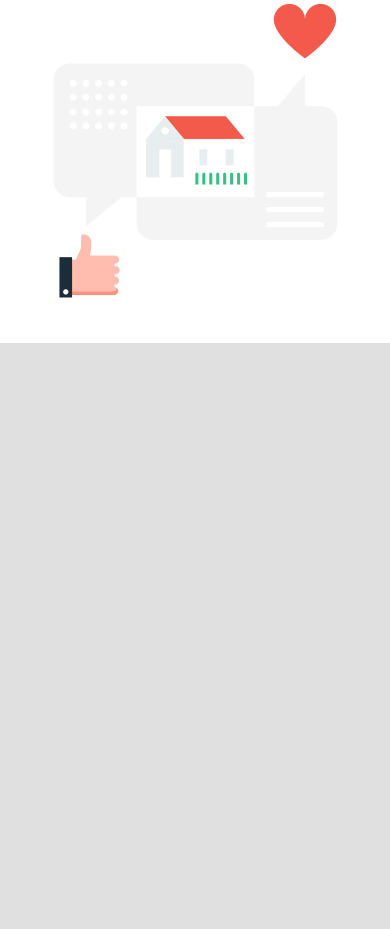
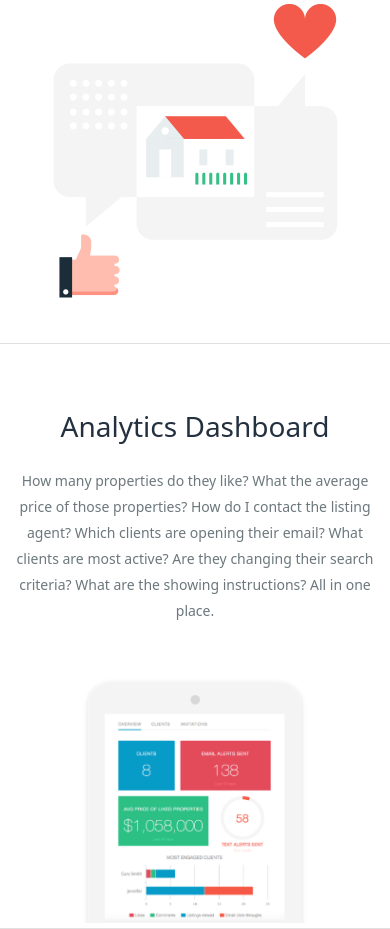
Before and after one commit to skywinston/wrs-trial, a plain HTML site: page with-flexbox/index.html in a window 390 px wide. Shown: the part 3022-3951 px from the top of the page. Before the commit the page ends 3365 px from the top, so only its background shows below. Drawn offline with nearby package versions, Linux system fonts and the light colour scheme.

Commit message:
Completed 'analytics dashboard' section in flex

```diff
--- a/with-flexbox/index.html
+++ b/with-flexbox/index.html
@@ -86,6 +86,18 @@
           <img src="../images/social_style_collaboration@2x.png" alt="Social Style Collaboration" />
         </figure>
       </section>
+      <section class="analytics">
+        <figure>
+          <img src="../images/analytics_dashboard@2x.png" alt="Analytics Dashboard" />
+        </figure>
+        <div class="feature-blurb">
+          <h1>Analytics Dashboard</h1>
+          <p>
+            How many properties do they like?  What the average price of those properties? How do I contact the listing agent?  Which clients are opening their email?  What clients are most active?  Are they changing their search criteria?  What are the showing instructions?
+All in one place.
+          </p>
+        </div>
+      </section>
     </main>
 
     <script src="https://ajax.googleapis.com/ajax/libs/jquery/2.1.4/jquery.min.js"></script>
--- a/with-flexbox/styles.scss
+++ b/with-flexbox/styles.scss
@@ -275,6 +275,32 @@ p {
 
 // END Social-Style Collaboration
 
+// BEGIN Analytics Dashboard
+
+.analytics {
+  @include flex-row-center;
+  border-bottom: 1px solid $background;
+  padding: 0 5%;
+  figure {
+    align-self: flex-end;
+    flex: 1 1 auto;
+    margin: 0px;
+    img {
+      width: 100%;
+      max-width: 500px;
+    }
+  }
+  div {
+    align-self: flex-start;
+    flex: 1 1 auto;
+    max-width: 364px;
+    padding-top: 80px;
+    padding-right: 40px;
+  }
+}
+
+// END Analytics Dashboard
+
 // MEDIA QUERIES & BREAKPOINTS
 @media screen and (min-width: 1150px){
   .page {
@@ -304,6 +330,17 @@ p {
   .mls {
     figure {
       padding-left: 8%;
+    }
+  }
+
+  .analytics {
+    div {
+      padding-right: 0px;
+    }
+    figure {
+      img {
+        width: 80%;
+      }
     }
   }
 }
@@ -339,6 +376,17 @@ p {
   .collaboration {
     figure {
       padding-left: 2%;
+    }
+  }
+
+  .analytics {
+    div {
+      padding-right: 20px;
+    }
+    figure {
+      img {
+        width: 80%;
+      }
     }
   }
 }
@@ -378,7 +426,8 @@ p {
   .clients,
   .streams,
   .mls,
-  .collaboration {
+  .collaboration,
+  .analytics {
     @include flex-col-center;
     text-align: center;
     padding: 40px 2%;
@@ -418,6 +467,7 @@ p {
   }
 
   .collaboration {
+    border-bottom: 1px solid $background;
     figure {
       padding: 0px;
       margin-top: 40px;
@@ -426,4 +476,20 @@ p {
       padding: 0px;
     }
   }
+
+  .analytics {
+    border-bottom: 1px solid $background;
+    padding-bottom: 0px;
+    figure {
+      align-self: auto;
+      order: 2;
+      width: 60%;
+      padding: 0px;
+      margin-top: 40px;
+    }
+    div {
+      align-self: auto;
+      padding: 0px;
+    }
+  }
 }
```
Also changed, not shown: with-flexbox/styles.css.
